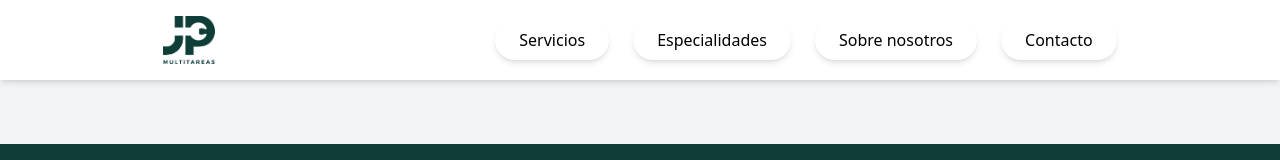
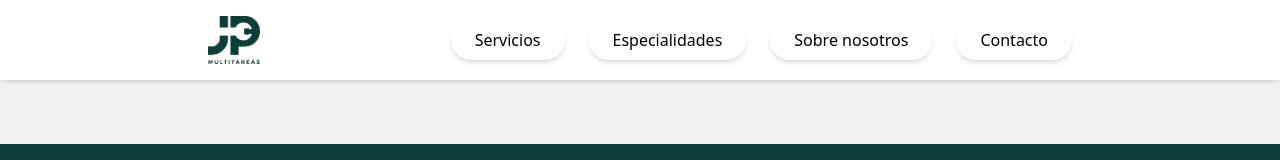
Before and after one commit to DarKev03/JPMultitarea, a React (Vite) app: page / in a window 1280 px wide. Shown: the top 160 px of the page. Built offline with nearby package versions, Linux system fonts and the light colour scheme; the HTML template or start-up script is replaced by a standard one.

Commit message:
Implementada reactividad en Navbar y galeria de gifs

```diff
--- a/package.json
+++ b/package.json
@@ -10,6 +10,7 @@
     "preview": "vite preview"
   },
   "dependencies": {
+    "lucide-react": "^0.507.0",
     "react": "^19.1.0",
     "react-dom": "^19.1.0",
     "react-icons": "^5.5.0"
--- a/src/components/GaleriaReformas.tsx
+++ b/src/components/GaleriaReformas.tsx
@@ -27,8 +27,11 @@ const gifCards: GifCard[] = [
 
 const GaleriaReformas: React.FC = () => {
     return (
-      <div className="w-screen bg-[#0F3D38] py-20" id="galeria">
-        <div className="max-w-7xl mx-auto px-21 grid grid-cols-1 sm:grid-cols-2 lg:grid-cols-3  justify-items-center">
+      <div className="w-screen bg-[#0F3D38] py-20 px-4 sm:px-10 md:px-16" id="galeria">
+        <div className="max-w-7xl mx-auto grid gap-8 justify-center" style={{
+          display: 'grid',
+          gridTemplateColumns: 'repeat(auto-fit, minmax(341.33px, 0fr))'
+        }}>
           {gifCards.map((card, index) => (
             <div key={index} className="flex flex-col items-center">
               {/* GIF */}
--- a/src/components/Navbar.tsx
+++ b/src/components/Navbar.tsx
@@ -1,17 +1,28 @@
-import React from 'react';
+import React, { useState } from 'react';
+import { Menu, X } from 'lucide-react';
 
 const Navbar: React.FC = () => {
+  const [isOpen, setIsOpen] = useState(false);
+
   return (
     <header className="bg-white shadow-md sticky top-0 z-50">
-      <div className="max-w-7xl mx-auto px-4 py-4 flex  justify-center items-center space-x-70">
-        {/* Logo */}
-        <img src={'src/assets/Logo.png'} alt="JP Logo" className="h-12 w-auto object-contain" />
+      <div className="max-w-4xl mx-auto px-4 py-4 flex flex-col md:flex-row justify-between items-center">
+        {/* Logo and Menu Toggle */}
+        <div className="w-full flex justify-between items-center">
+          <img src={'src/assets/Logo.png'} alt="JP Logo" className="h-12 w-auto object-contain min-w-[3rem]" />
+          <button onClick={() => setIsOpen(!isOpen)} className="md:hidden">
+            {isOpen ? <X className="h-6 w-6" /> : <Menu className="h-6 w-6" />}
+          </button>
+        </div>
+
         {/* Nav Buttons */}
-        <nav className="flex space-x-6">
-          <a href="#servicios" className="bg-white px-6 py-2 rounded-full shadow-md hover:shadow-lg transition duration-200">Servicios</a>
-          <a href="#especialidades" className="bg-white px-6 py-2 rounded-full shadow-md hover:shadow-lg transition duration-200">Especialidades</a>
-          <a href="#sobre-nosotros" className="bg-white px-6 py-2 rounded-full shadow-md hover:shadow-lg transition duration-200">Sobre nosotros</a>
-          <a href="#contacto" className="bg-white px-6 py-2 rounded-full shadow-md hover:shadow-lg transition duration-200">Contacto</a>
+        <nav className={`${
+          isOpen ? 'flex' : 'hidden'
+        } md:flex flex-col md:flex-row items-center justify-center md:space-x-2 gap-4 mt-4 md:mt-0`}>
+          <a href="#servicios" className="whitespace-nowrap bg-white px-6 py-2 rounded-full shadow-md hover:shadow-lg transition duration-200">Servicios</a>
+          <a href="#especialidades" className="whitespace-nowrap bg-white px-6 py-2 rounded-full shadow-md hover:shadow-lg transition duration-200">Especialidades</a>
+          <a href="#sobre-nosotros" className="whitespace-nowrap bg-white px-6 py-2 rounded-full shadow-md hover:shadow-lg transition duration-200">Sobre nosotros</a>
+          <a href="#contacto" className="whitespace-nowrap bg-white px-6 py-2 rounded-full shadow-md hover:shadow-lg transition duration-200">Contacto</a>
         </nav>
       </div>
     </header>
```
Also changed, not shown: 1 other file (tests, documents, lock files or other folders).
